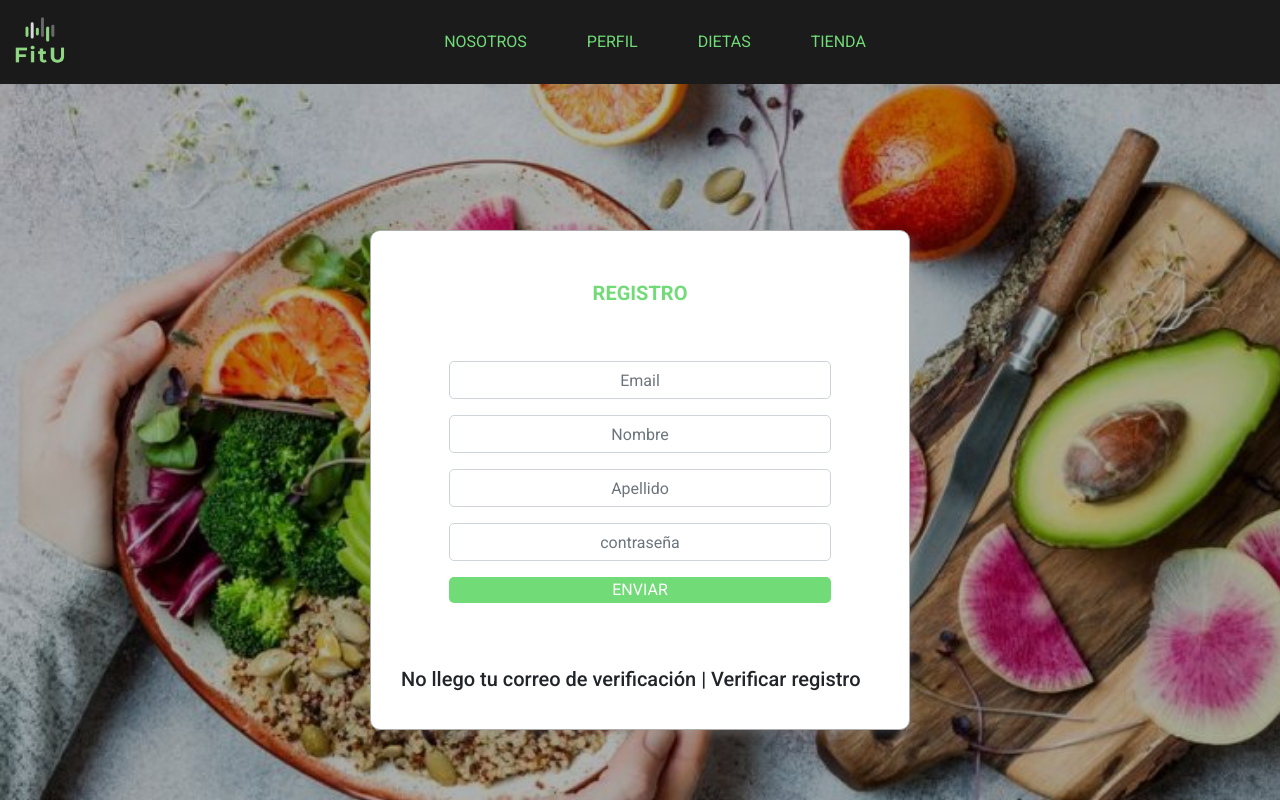
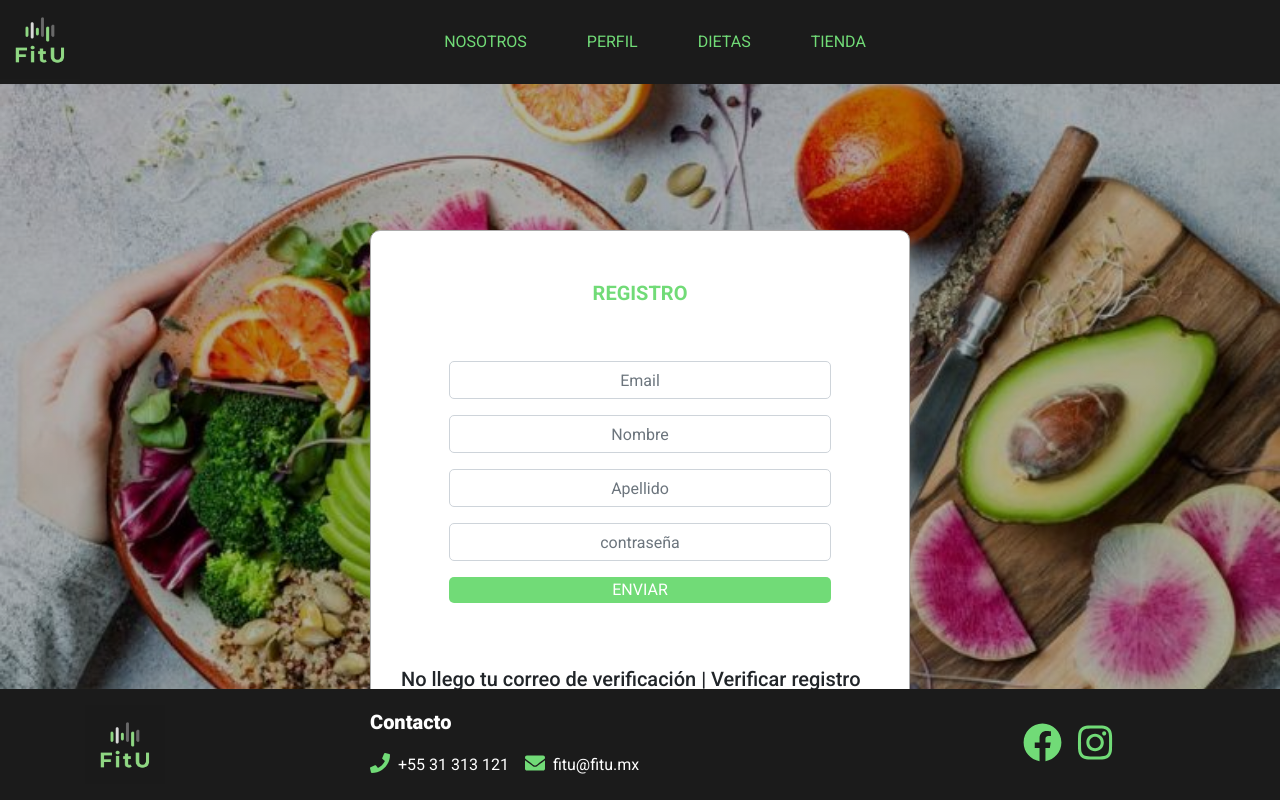
Before and after one commit to exeibier/adelgazapp, a React (Create React App) app: page /signup in a window 1280 px wide. Shown: the top 800 px of the page. Built offline with nearby package versions, Linux system fonts and the light colour scheme; the HTML template or start-up script is replaced by a standard one.

Commit message:
fix login signup

```diff
--- a/src/components/Footer/Footer.css
+++ b/src/components/Footer/Footer.css
@@ -1,5 +1,6 @@
 .footer{
     background-color: #1b1b1b;
+    bottom: 0;
     width: 100%;
     position: absolute;
     color:#71DB77;
--- a/src/pages/Login/Login.css
+++ b/src/pages/Login/Login.css
@@ -1,7 +1,7 @@
 .login {
     background-image:linear-gradient( rgba(0, 0, 0, 0.3), rgba(0, 0, 0, 0.3) ), url('../../img/dieta-signup.jpeg');
     background-size: cover;
-    height: 100vh;
+    height: 80vh;
 
 }
 .card-general{
--- a/src/pages/Signup/Signup.css
+++ b/src/pages/Signup/Signup.css
@@ -1,7 +1,7 @@
 .signup {
     background-image:linear-gradient( rgba(0, 0, 0, 0.3), rgba(0, 0, 0, 0.3) ), url('../../img/dieta-signup.jpeg');
     background-size: cover;
-    height: 100vh;
+    height: 80vh;
 }
 .card-wrapp{
     padding-top: 150px;
```
